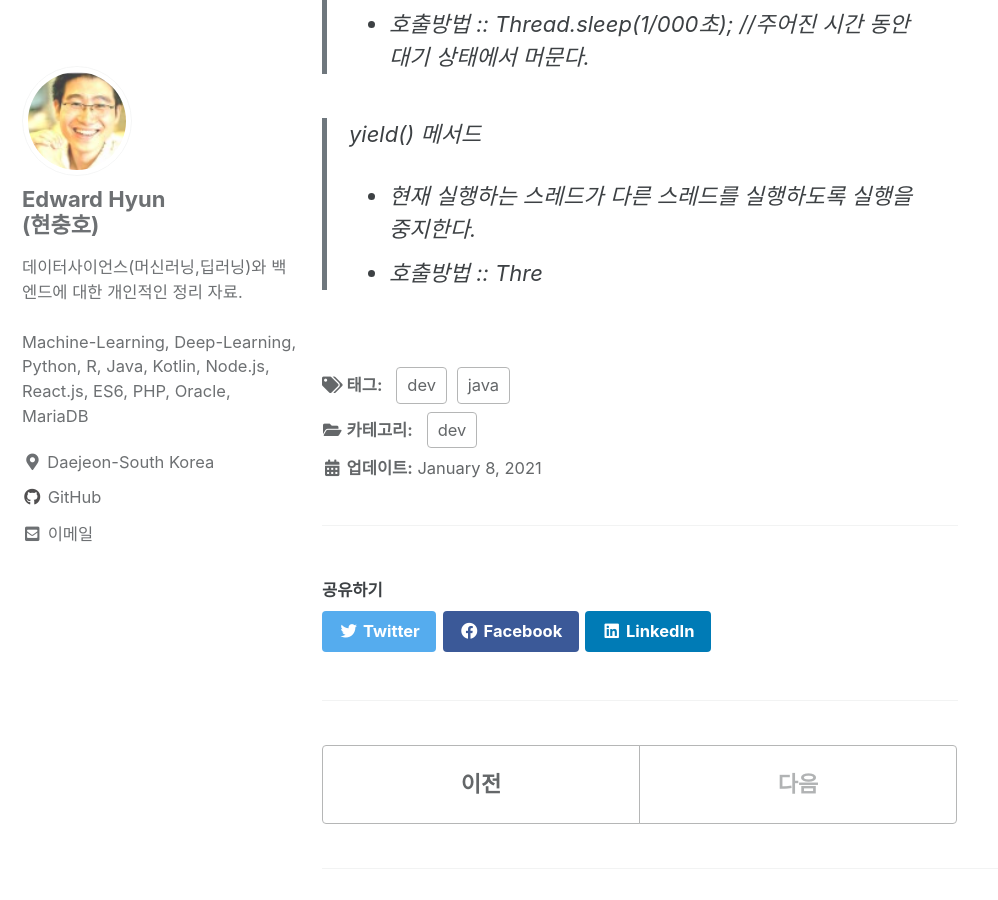
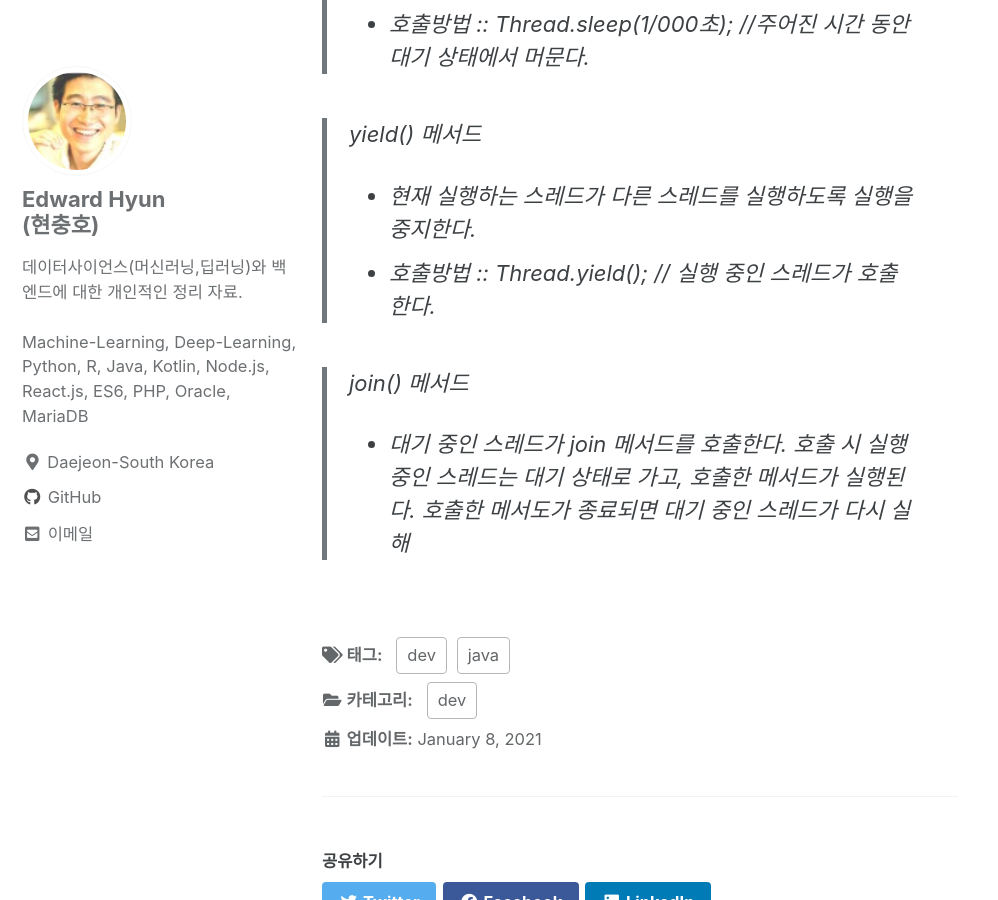
Before and after one commit to iamhch24/iamhch24.github.io, a Jekyll site: the page built from _posts/2021-01-08-[Study] 초보자를 위한 Java Programming.md, in a window 1280 px wide and 900 px high, scrolled down 2891 px. Shown: the whole window, without its empty margins (0-998 px from the left). Built offline with Jekyll 4.4.1, drawn with Linux system fonts in a browser that asks for light colours; cached includes are drawn as plain includes.

Commit message:
_posts/2021-01-08-[Study] 초보자를 위한 Java Programming.md updated from https://stackedit.io/

```diff
--- a/_posts/2021-01-08-[Study] 초보자를 위한 Java Programming.md
+++ b/_posts/2021-01-08-[Study] 초보자를 위한 Java Programming.md
@@ -67,8 +67,19 @@ public class 클래스명 implements Runnable{
 
 >yield() 메서드
 * 현재 실행하는 스레드가 다른 스레드를 실행하도록 실행을 중지한다.
-* 호출방법 :: Thre
+* 호출방법 :: Thread.yield(); // 실행 중인 스레드가 호출한다.
+
+>join() 메서드
+* 대기 중인 스레드가 join 메서드를 호출한다. 호출 시 실행 중인 스레드는 대기 상태로 가고, 호출한 메서드가 실행된다. 호출한 메서도가 종료되면 대기 중인 스레드가 다시 실해
+
+
+
+
+
+
+
+
 <!--stackedit_data:
-eyJoaXN0b3J5IjpbLTk2MzExNzY4MCwxNjM0MDgxMTI3LDUwND
+eyJoaXN0b3J5IjpbMTA5Nzc3MjE5OCwxNjM0MDgxMTI3LDUwND
 cxNDQ0LDE5NjcyNzg3NzksLTEyNjQ0NDQ3NzNdfQ==
 -->
```
